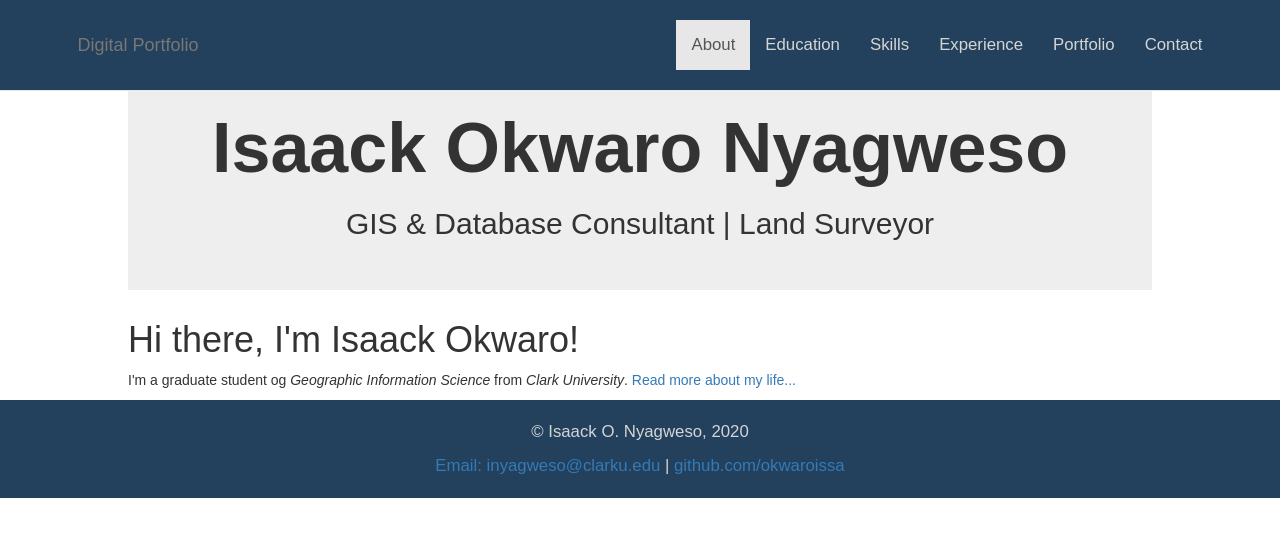
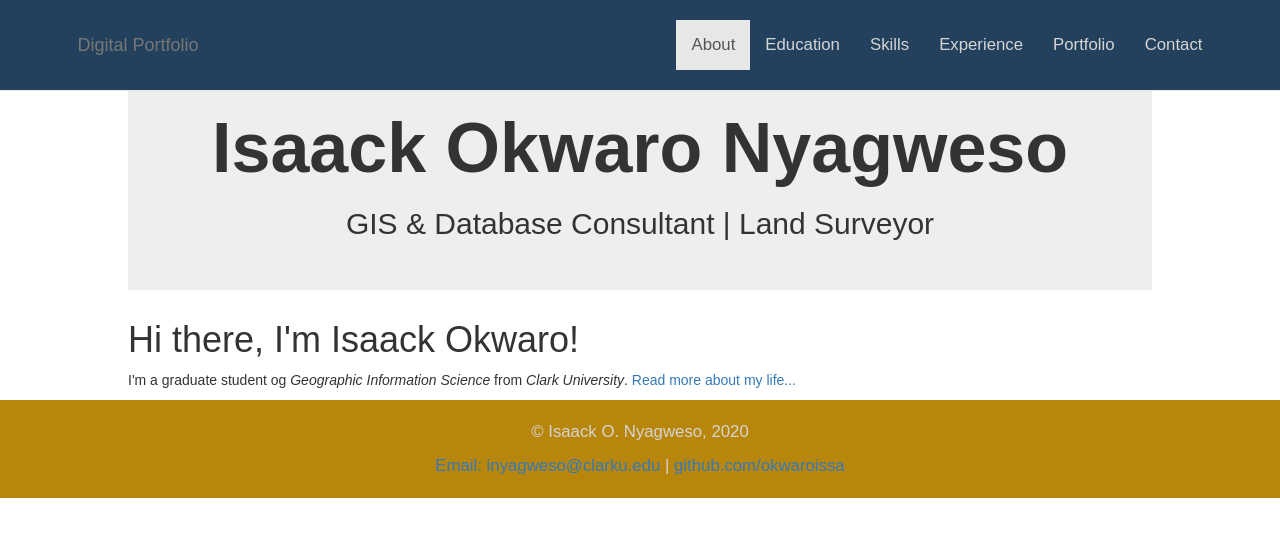
Before and after one commit to okwaroissa/okwaroissa.github.io, a Jekyll site: the page built from index.html, in a window 1280 px wide. Shown: the top 537 px of the page. Built offline with Jekyll 4.4.1, drawn with Linux system fonts in a browser that asks for light colours.

Commit message:
Update site.css

```diff
--- a/css/site.css
+++ b/css/site.css
@@ -1,25 +1,23 @@
 @import url('https://fonts.googleapis.com/css?family=Lato:400,700');
 
 body{
-    /*height:100%;
-    width:100%;*/
     font-family:'Rockwell', sans-serif;
 }
 
 .navbar, footer{
-    background-color:#23415C;
-    /*padding:1% 0;*/
     font-size:1.2em;
-
     padding-top:20px;
     padding-bottom:20px;
 }
+
 .navbar{
     margin-bottom:5px;
+    background-color:#23415C
 }
 
 footer{
     text-align:center;
+    background-color: #b8860b;
 }
 
 .navbar-default .navbar-nav li a, footer{
```
